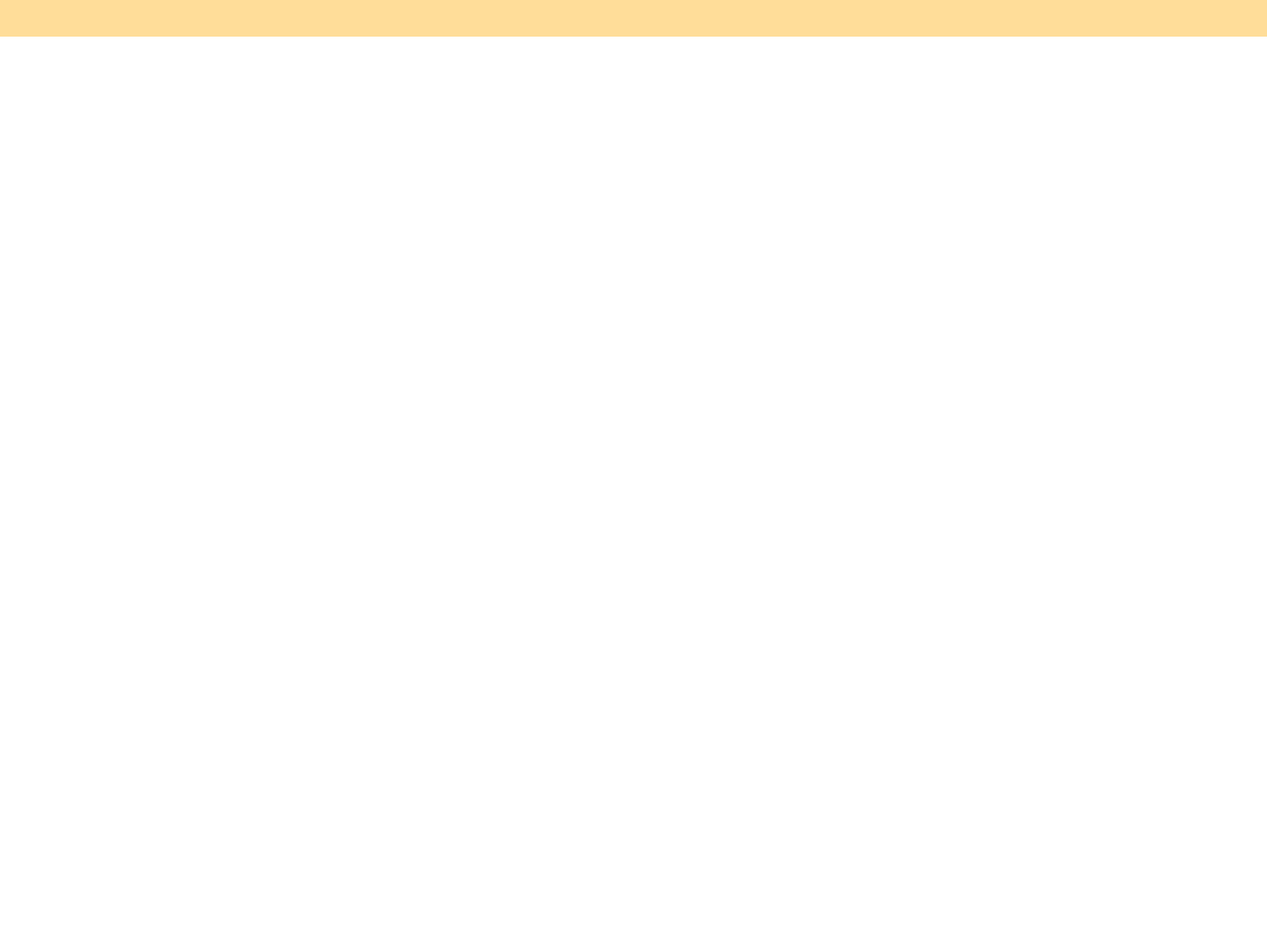
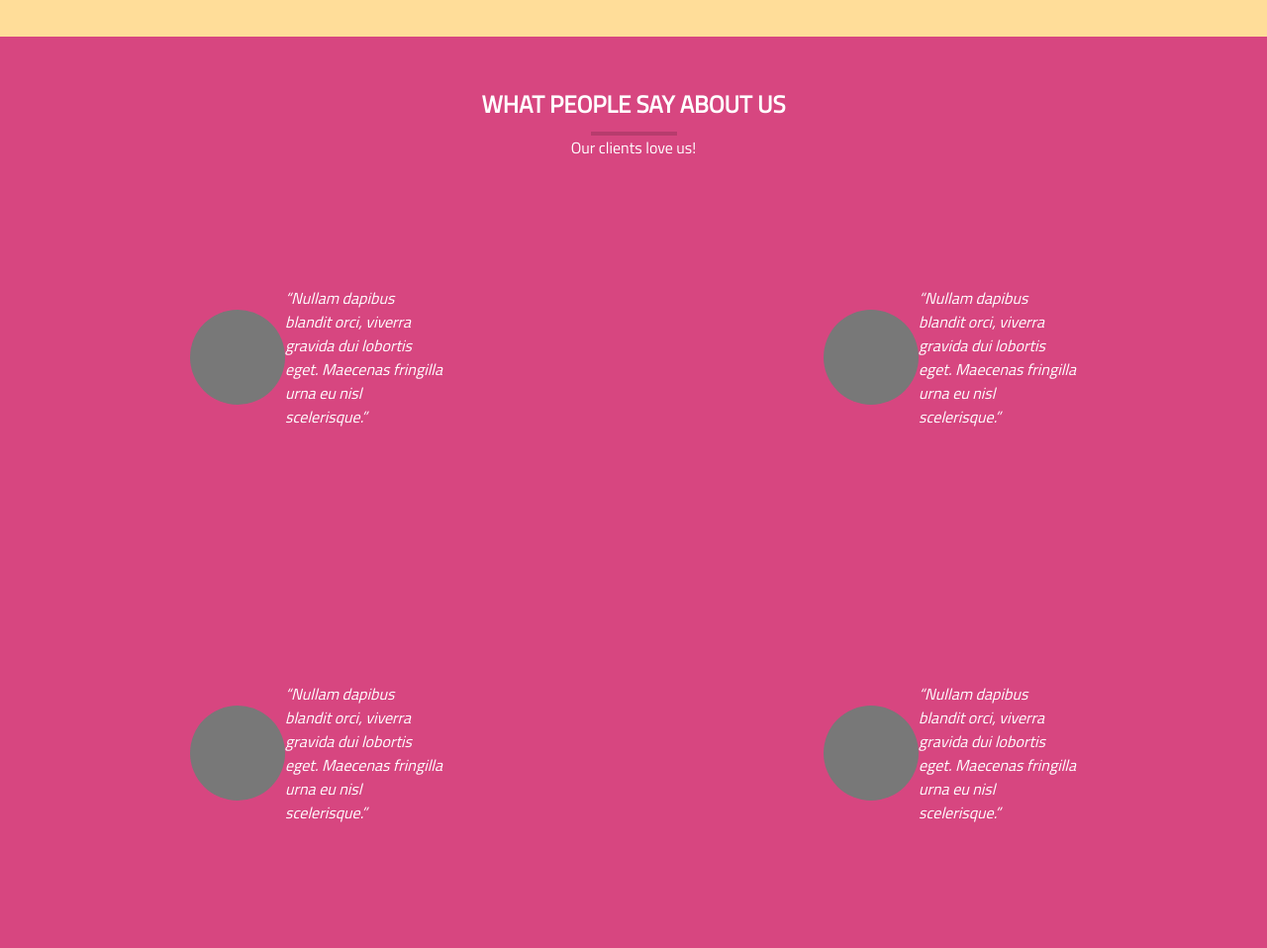
Before and after one commit to sankshitpandoh/htmlpractice, a plain HTML site: page index.html in a window 1280 px wide. Shown: the part 2859-3817 px from the top of the page at 99% size. Before the commit the page ends 2896 px from the top, so only its background shows below. Drawn offline with Linux system fonts and the light colour scheme.

Commit message:
more functionality

```diff
--- a/assets/css/index.css
+++ b/assets/css/index.css
@@ -255,3 +255,43 @@ h5{
 .sixth-lower-container{
   padding-bottom: 50px;
 }
+
+/* fifth section ends here */
+/* sixth section starts here*/
+
+.seventh-container{
+  display: flex;
+  flex-direction: column;
+  align-items: center;
+  justify-content: space-around;
+  color: white;
+  background-color: #d74680;
+  font-family: 'Titillium Web', sans-serif;
+}
+.seventh-inner-container{
+  flex-direction: column;
+  justify-content: space-between;
+  width:70vw;
+}
+.seventh-inner-container1{
+  display: flex;
+  flex-direction: row;
+  justify-content: space-between;
+  height:50vh
+}
+.text1{
+  text-align: left;
+}
+.seventh-solo-container{
+  width: 20vw;
+  display: flex;
+  flex-direction: row;
+  align-items: center;
+  justify-content: space-between;
+}
+.sevent-inner-nested-container{
+  display: flex;
+  flex-direction: column;
+  justify-content: space-between;
+  float: right;
+}
--- a/index.html
+++ b/index.html
@@ -390,6 +390,72 @@
       <a class="more-products" href="#"> LOAD MORE PRODUCTS </a>
     </div>
     </div>
+
     <!-- fifth section ends here -->
+    <!-- sixth section starts here -->
+
+    <div class="seventh-container">
+      <h2>
+        WHAT PEOPLE SAY ABOUT US
+      </h2>
+      <img src="./assets/images/line5.svg">
+      <p>
+        Our clients love us!
+      </p>
+<!-- Testimonials -->
+        <div class="seventh-inner-container">
+<!-- first container -->
+         <div class="seventh-inner-container1">
+           <div class="seventh-solo-container">
+            <img src="./assets/images/pp_mugshot.svg">
+            <div class="seventh-inner-nested-conatiner">
+              <i class="text1">
+                “Nullam dapibus blandit orci, viverra gravida
+                dui lobortis eget. Maecenas fringilla urna eu nisl
+                scelerisque.”
+              </i>
+            </div>
+           </div>
+           <div class="seventh-solo-container">
+            <img src="./assets/images/pp_mugshot.svg">
+            <div class="seventh-inner-nested-conatiner">
+              <i class="text1">
+                “Nullam dapibus blandit orci, viverra gravida
+                dui lobortis eget. Maecenas fringilla urna eu nisl
+                scelerisque.”
+              </i>
+            </div>
+           </div>
+         </div>
+
+<!-- first container ends here-->
+<!-- second container -->
+        <div class="seventh-inner-container1">
+          <div class="seventh-solo-container">
+            <img src="./assets/images/pp_mugshot.svg">
+            <div class="seventh-inner-nested-conatiner">
+              <i class="text1">
+                “Nullam dapibus blandit orci, viverra gravida
+                dui lobortis eget. Maecenas fringilla urna eu nisl
+                scelerisque.”
+              </i>
+            </div>
+          </div>
+          <div class="seventh-solo-container">
+            <img src="./assets/images/pp_mugshot.svg">
+            <div class="seventh-inner-nested-conatiner">
+              <i class="text1">
+                “Nullam dapibus blandit orci, viverra gravida
+                dui lobortis eget. Maecenas fringilla urna eu nisl
+                scelerisque.”
+              </i>
+            </div>
+          </div>
+        </div>
+
+<!-- second container ends here-->
+
+        </div>
+    </div>
 
 </body>
```
Also changed, not shown: assets/images/line5.svg (added), assets/images/pp_mugshot.svg (added).
